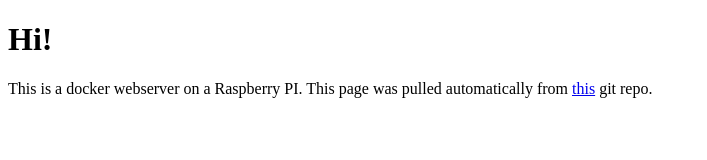
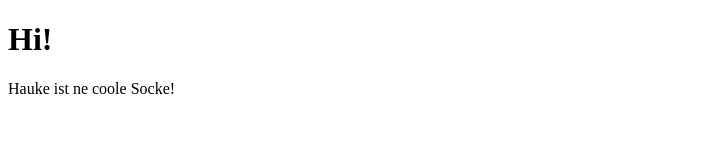
Before and after one commit to haukebri/hkbr.de, a plain HTML site: page index.html in a window 1280 px wide. Shown: the whole page, without its empty margins (0-707 px from the left). Drawn offline with Linux system fonts and the light colour scheme.

Commit message:
Create index.html

```diff
--- a/index.html
+++ b/index.html
@@ -6,7 +6,7 @@
 <body>
 
 <h1>Hi!</h1>
-<p>This is a docker webserver on a Raspberry PI. This page was pulled automatically from <a href="https://github.com/haukebri/hkbr.de">this</a> git repo.</p>
+<p>Hauke ist ne coole Socke!</p>
 
 </body>
 </html>
```
